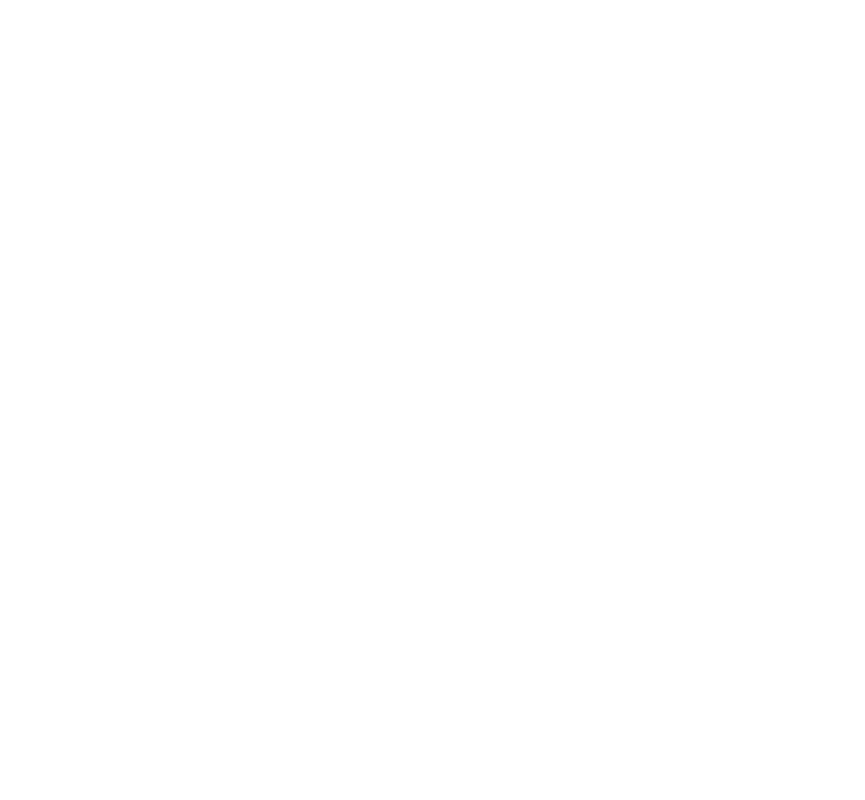
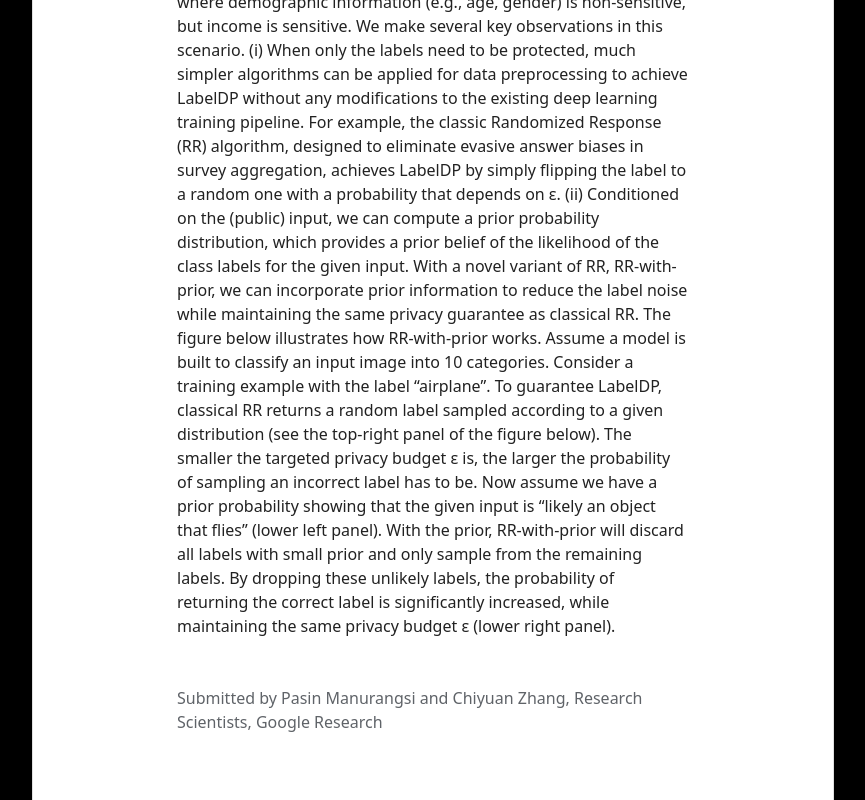
Before and after one commit to Research-Et-Al/Prototypes, a React (Create React App) app: page /blog in a window 1280 px wide. Shown: the part 2000-2800 px from the top of the page, without its empty margins (207-1072 px from the left). Before the commit the page ends 1576 px from the top, so only its background shows below. Built offline with nearby package versions, Linux system fonts and the light colour scheme.

Commit message:
:sparkles: Added Blog Post Page
Added the page with individual blog post details

```diff
--- a/package.json
+++ b/package.json
@@ -5,6 +5,7 @@
   "dependencies": {
     "@emotion/react": "^11.7.1",
     "@emotion/styled": "^11.6.0",
+    "@fontsource/jetbrains-mono": "^4.5.8",
     "@mui/icons-material": "^5.4.1",
     "@mui/material": "^5.4.1",
     "@testing-library/jest-dom": "^5.16.2",
--- a/src/App.js
+++ b/src/App.js
@@ -1,8 +1,9 @@
 import Home from "./pages/Home"
 import Post from "./pages/Post"
+import Blog from "./pages/Blog"
 import { BrowserRouter, Routes, Route } from "react-router-dom"
 import ResponsiveAppBar from './components/AppBar';
-import Footeer from "./components/Footer2"
+import Footer from "./components/Footer2"
 
 function App() {
   return (
@@ -11,8 +12,9 @@
       <Routes>
         <Route path="/" element={<Home />} />
         <Route path="/:id" element={<Post />} />
+        <Route path="/blog" element={<Blog />} />
       </Routes>
-      <Footeer />
+      <Footer style={{position:"fixed"}}/>
     </BrowserRouter>
 
   );
--- a/src/components/Footer2.js
+++ b/src/components/Footer2.js
@@ -3,13 +3,13 @@
 import Box from '@mui/material/Box';
 import Link from '@mui/material/Link';
 
-export default function Footeer() {
+export default function Footer() {
   return (
     <footer>
       <Box
         px={{ xs: 3, sm: 10 }}
         py={{ xs: 5, sm: 10 }}
-        bgcolor="#7330D3"
+        bgcolor="black"
         backgroundImage= "linear-gradient(#2F0F58, #7330D3)"
         color="white"
       >
--- /dev/null
+++ b/src/pages/Blog.js
@@ -0,0 +1,174 @@
+import * as React from "react";
+import Card from "@mui/material/Card";
+import CardContent from "@mui/material/CardContent";
+import Typography from "@mui/material/Typography";
+import "@fontsource/jetbrains-mono";
+
+export default function Blog() {
+  return (
+    <div>
+      <div
+        style={{
+          padding: "10rem",
+          width: "100%",
+          position: "fixed",
+          backgroundColor: "#7330d3",
+        }}
+      />
+      <div
+        style={{
+          alignItems: "center",
+          justifyContent: "center",
+          display: "flex",
+          backgroundColor: "black",
+          padding: "25rem",
+          marginBottom: "-20rem",
+        }}
+      >
+        <Card
+          variant="outlined"
+          style={{
+            padding: "25rem",
+            zIndex: "100",
+            marginTop: "-15rem",
+            borderRadius: "1rem",
+            display: "flex",
+            justifyContent: "center",
+            textAlign: "center",
+            boxShadow:
+              "rgba(0, 0, 0, 0.16) 0px 2px 4px -1px, rgba(0, 0, 0, 0.114) 0px 4px 5px 0px, rgba(0, 0, 0, 0.094) 0px 1px 10px 0px",
+          }}
+        >
+          <CardContent>
+            <Typography
+              gutterBottom
+              mt={-40}
+              variant="h3"
+              component="div"
+              style={{
+                fontFamily: "JetBrains Mono,monospace",
+                fontWeight: "400",
+                width: "40vw",
+              }}
+            >
+              Deep Learning with Label Differential Privacy
+            </Typography>
+            <div style={{ textAlign: "left" }}>
+              <Typography
+                gutterBottom
+                mt={6}
+                variant="p"
+                component="div"
+                style={{ width: "40vw" }}
+              >
+                Over the last several years, there has been an increased focus
+                on developing differential privacy (DP) machine learning (ML)
+                algorithms. DP has been the basis of several practical
+                deployments in industry — and has even been employed by the U.S.
+                Census — because it enables the understanding of system and
+                algorithm privacy guarantees. The underlying assumption of DP is
+                that changing a single user’s contribution to an algorithm
+                should not significantly change its output distribution. In the
+                standard supervised learning setting, a model is trained to make
+                a prediction of the label for each input given a training set of
+                example pairs [input1,label1], [inputn, labeln]. In the case of
+                deep learning, previous work introduced a DP training framework,
+                DP-SGD, that was integrated into TensorFlow and PyTorch. DP-SGD
+                protects the privacy of each example pair [input, label] by
+                adding noise to the stochastic gradient descent (SGD) training
+                algorithm. Yet despite extensive efforts, in most cases, the
+                accuracy of models trained with DP-SGD remains significantly
+                lower than that of non-private models. DP algorithms include a
+                privacy budget, ε, which quantifies the worst-case privacy loss
+                for each user. Specifically, ε reflects how much the probability
+                of any particular output of a DP algorithm can change if one
+                replaces any example of the training set with an arbitrarily
+                different one. So, a smaller ε corresponds to better privacy, as
+                the algorithm is more indifferent to changes of a single
+                example. However, since smaller ε tends to hurt model utility
+                more, it is not uncommon to consider ε up to 8 in deep learning
+                applications. Notably, for the widely used multiclass image
+                classification dataset, CIFAR-10, the highest reported accuracy
+                (without pre-training) for DP models with ε = 3 is 69.3%, a
+                result that relies on handcrafted visual features. In contrast,
+                non-private scenarios (ε = ∞) with learned features have shown
+                to achieve &gt;95% accuracy while using modern neural network
+                architectures. This performance gap remains a roadblock for many
+                real-world applications to adopt DP. Moreover, despite recent
+                advances, DP-SGD often comes with increased computation and
+                memory overhead due to slower convergence and the need to
+                compute the norm of the per-example gradient. In “Deep Learning
+                with Label Differential Privacy”, presented at NeurIPS 2021, we
+                consider a more relaxed, but important, special case called
+                label differential privacy (LabelDP), where we assume the inputs
+                (input1, …, inputn) are public, and only the privacy of the
+                training labels (label1, …, labeln) needs to be protected. With
+                this relaxed guarantee, we can design novel algorithms that
+                utilize a prior understanding of the labels to improve the model
+                utility. We demonstrate that LabelDP achieves 20% higher
+                accuracy than DP-SGD on the CIFAR-10 dataset. Our results across
+                multiple tasks confirm that LabelDP could significantly narrow
+                the performance gap between private models and their non-private
+                counterparts, mitigating the challenges in real world
+                applications. We also present a multi-stage algorithm for
+                training deep neural networks with LabelDP. Finally, we are
+                excited to release the code for this multi-stage training
+                algorithm. LabelDP The notion of LabelDP has been studied in the
+                Probably Approximately Correct (PAC) learning setting, and
+                captures several practical scenarios. Examples include: (i)
+                computational advertising, where impressions are known to the
+                advertiser and thus considered non-sensitive, but conversions
+                reveal user interest and are thus private; (ii) recommendation
+                systems, where the choices are known to a streaming service
+                provider, but the user ratings are considered sensitive; and
+                (iii) user surveys and analytics, where demographic information
+                (e.g., age, gender) is non-sensitive, but income is sensitive.
+                We make several key observations in this scenario. (i) When only
+                the labels need to be protected, much simpler algorithms can be
+                applied for data preprocessing to achieve LabelDP without any
+                modifications to the existing deep learning training pipeline.
+                For example, the classic Randomized Response (RR) algorithm,
+                designed to eliminate evasive answer biases in survey
+                aggregation, achieves LabelDP by simply flipping the label to a
+                random one with a probability that depends on ε. (ii)
+                Conditioned on the (public) input, we can compute a prior
+                probability distribution, which provides a prior belief of the
+                likelihood of the class labels for the given input. With a novel
+                variant of RR, RR-with-prior, we can incorporate prior
+                information to reduce the label noise while maintaining the same
+                privacy guarantee as classical RR. The figure below illustrates
+                how RR-with-prior works. Assume a model is built to classify an
+                input image into 10 categories. Consider a training example with
+                the label “airplane”. To guarantee LabelDP, classical RR returns
+                a random label sampled according to a given distribution (see
+                the top-right panel of the figure below). The smaller the
+                targeted privacy budget ε is, the larger the probability of
+                sampling an incorrect label has to be. Now assume we have a
+                prior probability showing that the given input is “likely an
+                object that flies” (lower left panel). With the prior,
+                RR-with-prior will discard all labels with small prior and only
+                sample from the remaining labels. By dropping these unlikely
+                labels, the probability of returning the correct label is
+                significantly increased, while maintaining the same privacy
+                budget ε (lower right panel).
+              </Typography>
+              <Typography
+                mt={6}
+                variant="p"
+                component="div"
+                style={{
+                  width: "40vw",
+                  marginBottom: "-20rem",
+                  color: "#5f6368",
+                }}
+              >
+                Submitted by Pasin Manurangsi and Chiyuan Zhang, Research
+                Scientists, Google Research
+              </Typography>
+            </div>
+          </CardContent>
+        </Card>
+      </div>
+    </div>
+  );
+}
--- a/src/pages/Home.js
+++ b/src/pages/Home.js
@@ -11,6 +11,7 @@
 import Container from '@mui/material/Container';
 import { createTheme, ThemeProvider } from '@mui/material/styles';
 import MainCard from '../components/MainCard';
+import { Link } from 'react-router-dom'
 
 
 const customTheme = createTheme({
@@ -73,7 +74,7 @@
                     </Typography>
                   </CardContent>
                   <CardActions>
-                    <Button size="small">View</Button>
+                    <Button size="small" component={Link} to="/blog">View</Button>
                     {/* <Button size="small">Edit</Button> */}
                   </CardActions>
                 </Card>
```
Also changed, not shown: 1 other file (tests, documents, lock files or other folders).
